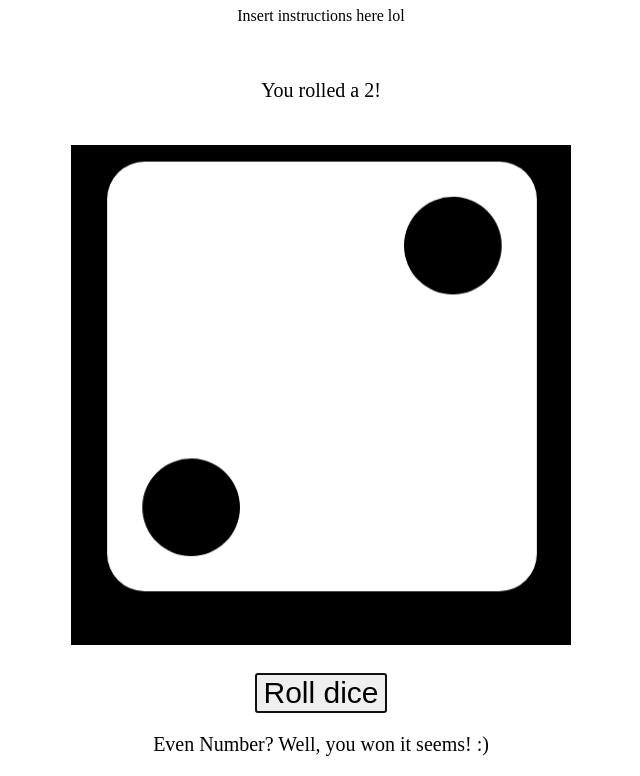
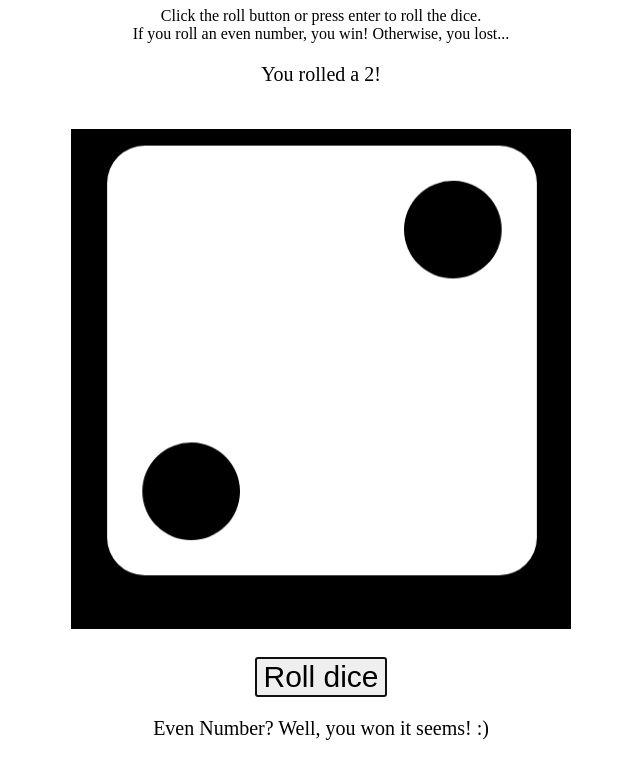
Before and after one commit to kylebye4mav/DiceRoller, a website: page client/index.html in a window 1280 px wide. Shown: the part 73-849 px from the top of the page, without its empty margins (319-959 px from the left). Drawn offline with Linux system fonts and the light colour scheme.

Commit message:
Updated instructions paragraph

```diff
--- a/client/index.html
+++ b/client/index.html
@@ -20,9 +20,10 @@
 	<div class="centered">
 
 		<h1>Dice Roller 9000</h1>
-		<p>Insert instructions here lol</p>
-		<br>
-
+		<p>
+			Click the roll button or press enter to roll the dice.<br>
+			If you roll an even number, you win! Otherwise, you lost...
+		</p>
 
 		<div id="gameArea">
 			<p id="diceRollCount">
```
